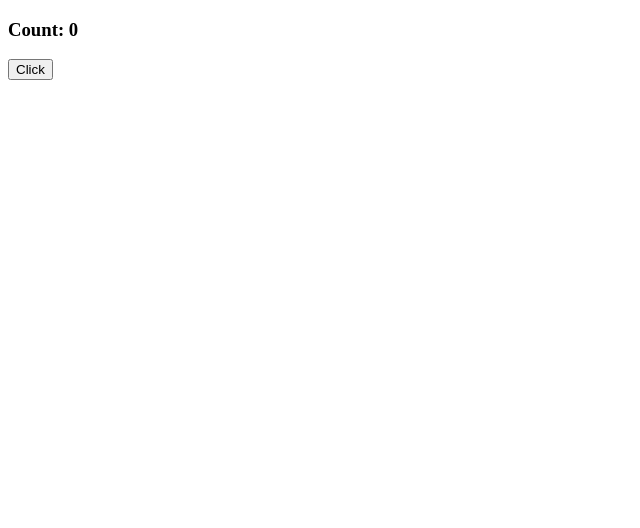
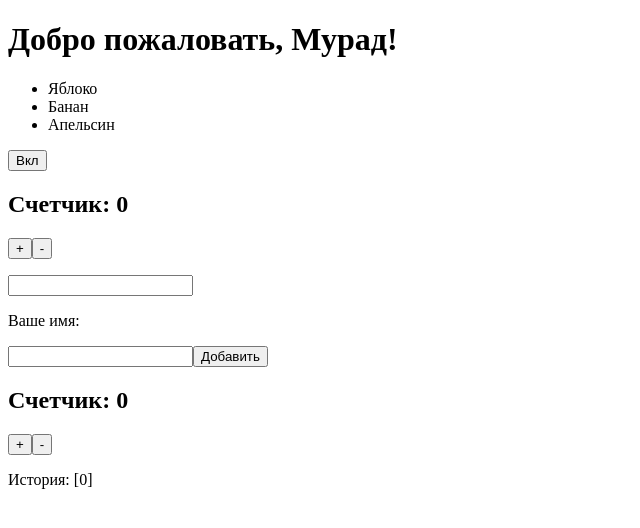
Before and after one commit to Hansary-Murad/Js_React, a React (Vite) app: page / in a window 1280 px wide. Shown: the top 528 px of the page, without its empty margins (0-640 px from the left). Built offline with nearby package versions, Linux system fonts and the light colour scheme.

Commit message:
homeWork-lesson-1

```diff
--- a/src/App.jsx
+++ b/src/App.jsx
@@ -1,60 +1,136 @@
-import { useState } from "react";
+import { useState } from 'react'
 import './App.css';
-import Button from "./Button";
-import Person from "./Person";
 
-const person = {
-  name: "Murad", secondName: "Hansaryev"
-};
+// 1
+function WelcomeMessage(props) {
+  return <h1>Добро пожаловать, {props.username}!</h1>
+}
 
-const students = [
-  {
-    name: "Murad",
-    secondName: "",
-  },
-  {
-    name: "Alex",
-    secondName: "",
-  },
-  {
-    name: "Nurali",
-    secondName: "",
-  },
-];
+// 2
+function ItemList(props) {
+  return (
+    <ul>
+      {props.items.map((item, index) => (
+        <li key={index}>{item}</li>
+      ))}
+    </ul>
+  )
+}
+
+// 3
+function ToggleButton() {
+  const [toggle, setToggle] = useState("Вкл")
+  return (
+    <button onClick={() => setToggle(!toggle)}>{toggle ? "Вкл" : "Выкл"}</button>
+  )
+}
+
+// 4
+function CounterLimit() {
+  const [count, setCount] = useState(0)
+  const [msg, setMsg] = useState("")
+
+  function plus() {
+    if (count >= 10) {
+      setMsg("Счётчик не может быть больше 10!")
+    } else {
+      setCount(count + 1)
+      setMsg("")
+    }
+  }
+
+  function minus() {
+    if (count <= 0) {
+      setMsg("Счётчик не может быть меньше 0!")
+    } else {
+      setCount(count - 1)
+      setMsg("")
+    }
+  }
+
+  return (
+    <div>
+      <h2>Счетчик: {count}</h2>
+      <button onClick={plus}>+</button>
+      <button onClick={minus}>-</button>
+      <p>{msg}</p>
+    </div>
+  )
+}
+
+// 5
+function NameForm() {
+  const [name, setName] = useState("")
+  return (
+    <div>
+      <input value={name} onChange={(e) => setName(e.target.value)} />
+      <p>Ваше имя: {name}</p>
+    </div>
+  )
+}
+
+// 6
+function TodoList() {
+  const [tasks, setTasks] = useState([])
+  const [val, setVal] = useState("")
+
+  function add() {
+    setTasks([...tasks, val])
+    setVal("")
+  }
+
+  return (
+    <div>
+      <input value={val} onChange={(e) => setVal(e.target.value)} />
+      <button onClick={add}>Добавить</button>
+      <ul>
+        {tasks.map((t, i) => <li key={i}>{t}</li>)}
+      </ul>
+    </div>
+  )
+}
 
 
-function App() {
-  const [count, setCount] = useState(0);
+// 8
+function CounterHistory() {
+  const [count, setCount] = useState(0)
+  const [history, setHistory] = useState([0])
 
-  const onClick = () => {
-    setCount(count + 1);
-  };
-
-  console.log('render count', count)
+  function change(newVal) {
+    setCount(newVal)
+    setHistory([...history, newVal])
+  }
 
   return (
-    <>
-      <h3>Count: {count}</h3>
-      <button onClick={onClick}>Click</button>
-    </>
-  );
+    <div>
+      <h2>Счетчик: {count}</h2>
+      <button onClick={() => change(count + 1)}>+</button>
+      <button onClick={() => change(count - 1)}>-</button>
+      <p>История: [{history.join(', ')}]</p>
+    </div>
+  )
+}
 
-  // return (
-  //   <>
-  //   <h3>Hello world</h3>
-  //   <br />
-  //   <Button>Hello Click</Button>
-  //   <Button />
 
-  //   <Person name={person.name} secondName={person.secondName}/>
+// Главный компонент
+export default function App() {
+  const fruits = ["Яблоко", "Банан", "Апельсин"]
 
-  //   <Person {...person}/>
+  return (
+    <div>
+      <WelcomeMessage username="Мурад" />
 
-  //   <h3>Students</h3>
+      <ItemList items={fruits} />
 
-  //   {students.map(student => <Person {...student}/>)}
-  //   </>
-  // );
-};
+      <ToggleButton />
 
-export default App;
+      <CounterLimit />
+
+      <NameForm />
+
+      <TodoList />
+
+      <CounterHistory />
+    </div>
+  )
+}
--- a/src/Button.jsx
+++ /dev/null
@@ -1,7 +0,0 @@
-
-
-const Button = (props) => {
-return <button>{props.children ?? "Click me"}</button>
-};
-
-export default Button;
--- a/src/Person.jsx
+++ /dev/null
@@ -1,11 +0,0 @@
-const Person = (props) => {
-
-    return (
-        <div>
-            <span>Name: {props.name}</span>,
-            <span>SecondName: {props.secondName}</span>
-        </div>
-    )
-}
-
-export default Person
```
